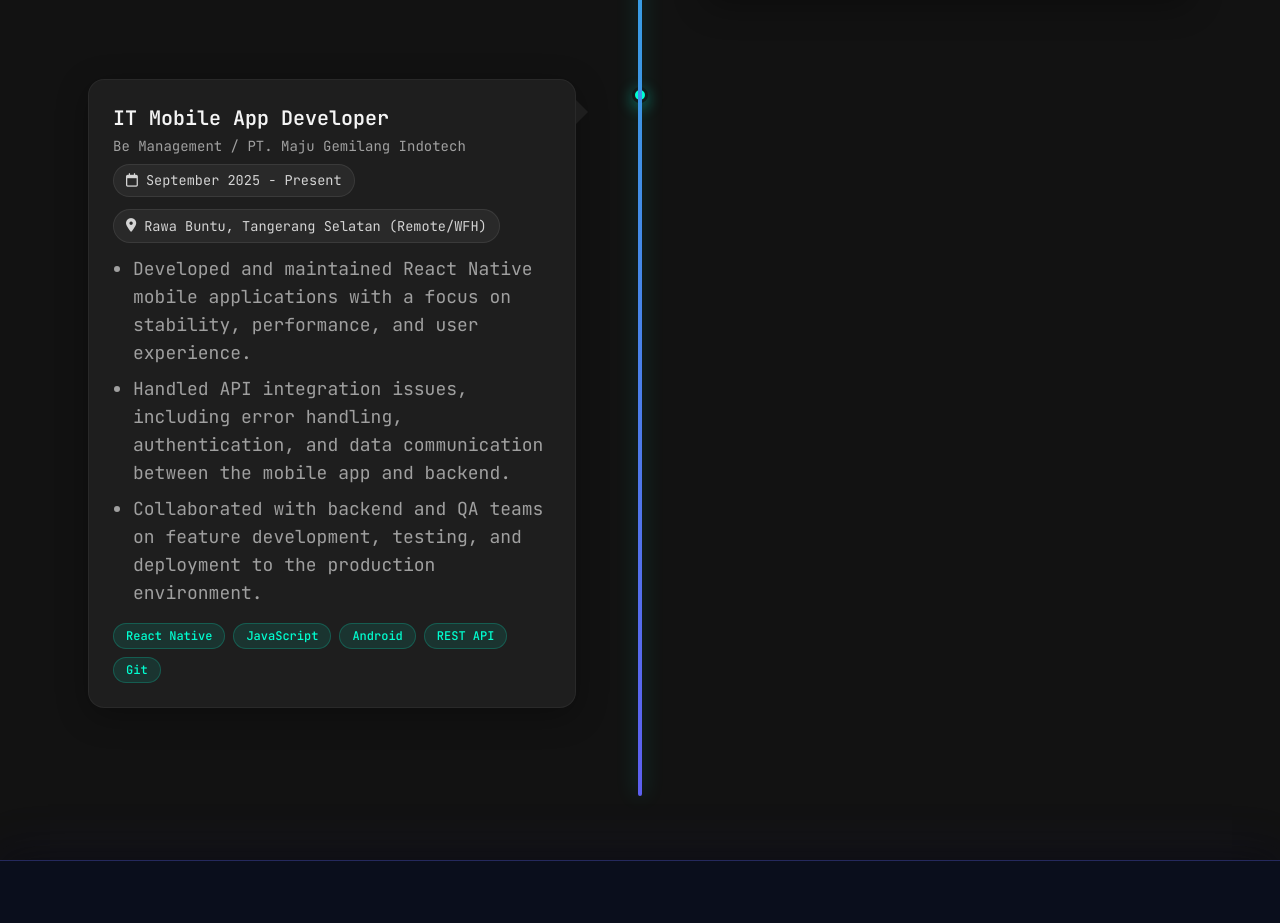
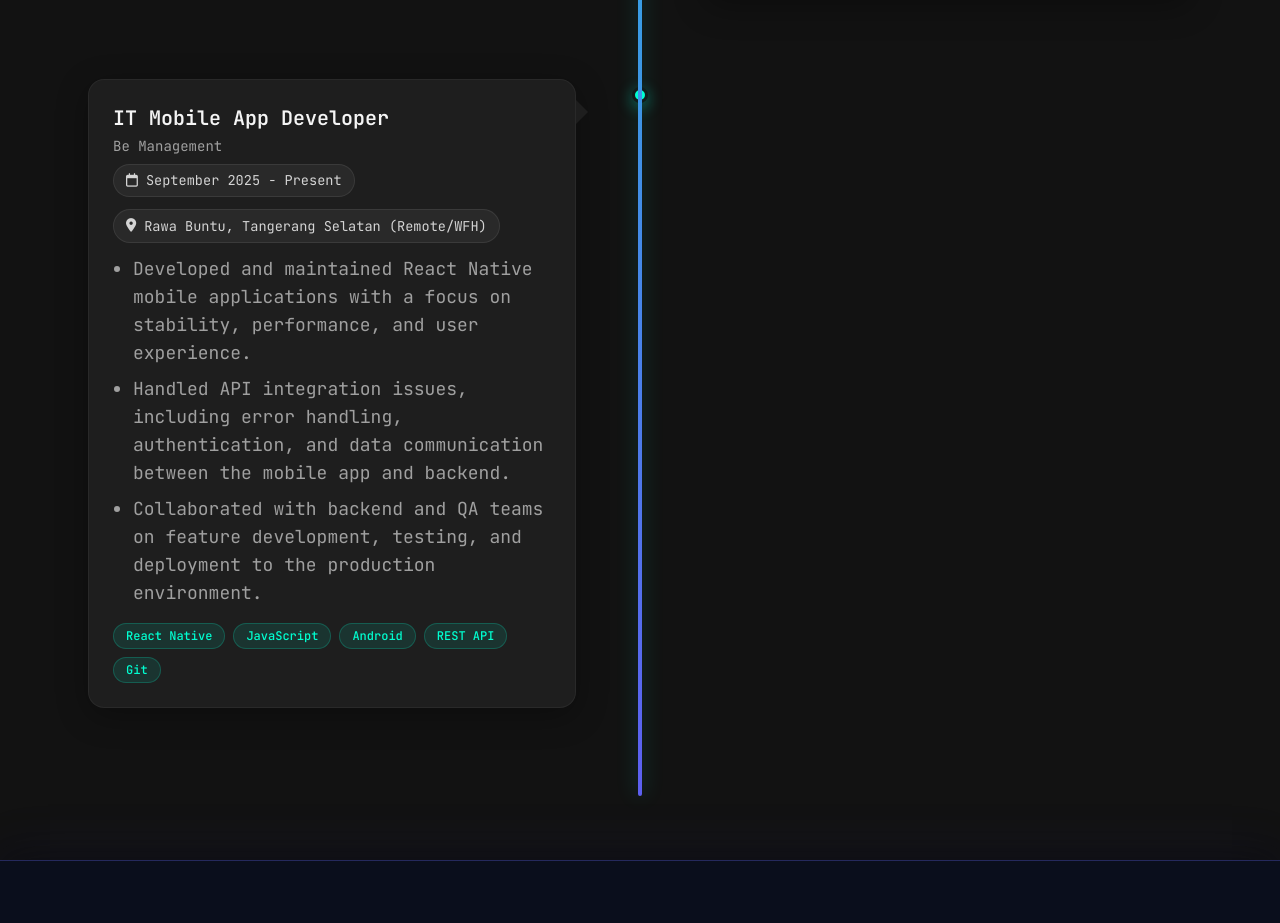
Before and after one commit to LuthfiAditya01/Portofolio, a React (Vite) app: page /experience in a window 1280 px wide. Shown: the part 1560-2483 px from the top of the page. Built offline with nearby package versions, Linux system fonts and the light colour scheme; a small style sheet from the web is missing.

Commit message:
change vakue

```diff
--- a/src/experience.tsx
+++ b/src/experience.tsx
@@ -51,7 +51,7 @@ const experienceData: ExperienceYear[] = [
       },
       {
         role: "IT Mobile App Developer",
-        company: "Be Management / PT. Maju Gemilang Indotech",
+        company: "Be Management",
         period: "September 2025 - Present",
         location: "Rawa Buntu, Tangerang Selatan (Remote/WFH)",
         stack: ["React Native", "JavaScript", "Android", "REST API", "Git"],
```
